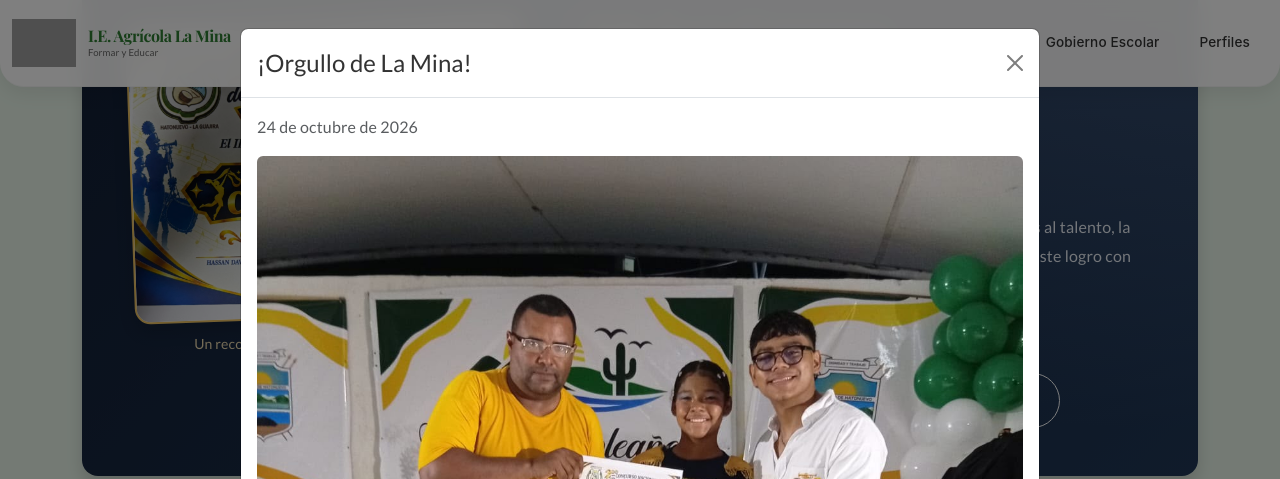
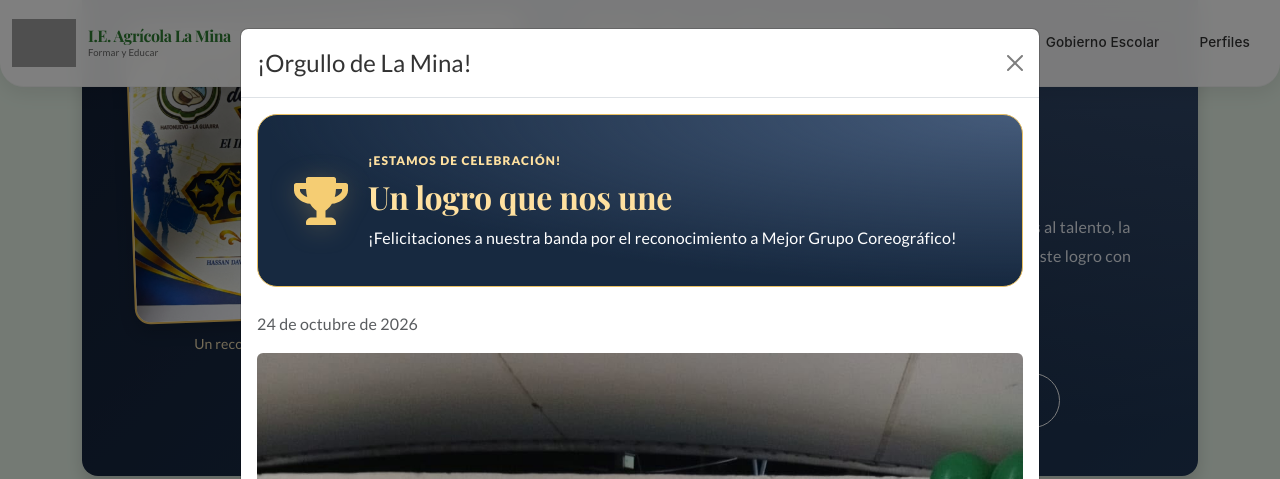
Before and after one commit to Deimer2020/PAGINA-WEB-MINA, a React (Vite) app: page / in a window 1280 px wide. Both pictures are taken after a click on the button "VER LOGRO, FOTOS Y VIDEOS". Shown: the part 5640-6119 px from the top of the page. Built offline with nearby package versions, Linux system fonts and the light colour scheme; grey boxes are pictures that could not be loaded.

Commit message:
Celebrar logro de la banda con trofeo y confeti accesible

```diff
--- a/src/components/sections/novedades/NovedadCard.jsx
+++ b/src/components/sections/novedades/NovedadCard.jsx
@@ -1,7 +1,8 @@
+import { FaTrophy } from 'react-icons/fa'
 import { Card, Button, Badge } from 'react-bootstrap'
 
 const NovedadCard = ({ novedad, onLeerMas, featured = false, active = true }) => (
-  <Card className={`novedad-card${featured ? ' novedad-card--featured' : ''}${novedad.periodico ? ' novedad-card--periodico' : ''}`}
+  <Card className={`novedad-card${novedad.celebracion ? ' novedad-card--celebracion' : ''}${featured ? ' novedad-card--featured' : ''}${novedad.periodico ? ' novedad-card--periodico' : ''}`}
     style={{ '--novedad-color': novedad.color }}>
     <div className={`novedad-card__image${novedad.imagenCompleta ? ' novedad-card__image--contain' : ''}`}>
       <img src={novedad.imagen} alt={novedad.imagenAlt} loading="lazy" decoding="async" />
@@ -10,7 +11,7 @@
       </Badge>}
     </div>
     <Card.Body className="novedad-card__body" aria-hidden={featured && !active ? true : undefined}>
-      {novedad.etiqueta && <span className="novedad-card__anniversary">{novedad.etiqueta}</span>}
+      {novedad.etiqueta && <span className="novedad-card__anniversary">{novedad.celebracion && <FaTrophy className="me-2" aria-hidden="true" />}{novedad.etiqueta}</span>}
       <div className="novedad-card__date">
         <span className="novedad-card__icon" aria-hidden="true">{novedad.icono}</span>
         <span>{novedad.fecha}</span>
--- /dev/null
+++ b/src/components/sections/novedadesContent/CelebracionBanda.jsx
@@ -0,0 +1,13 @@
+import { FaTrophy } from 'react-icons/fa'
+import './celebracionBanda.css'
+
+const CelebracionBanda = () => (
+  <div className="banda-celebracion">
+    <div className="banda-celebracion__confeti" aria-hidden="true">
+      {Array.from({ length: 32 }, (_, i) => <i key={i} style={{ '--x': ((i * 37) % 100) + '%', '--delay': ((i % 8) * 0.12) + 's', '--giro': ((i * 47) % 360) + 'deg', '--tono': ['#e8bf62', '#fff0be', '#72c7a0', '#ffffff'][i % 4] }} />)}
+    </div>
+    <FaTrophy className="banda-celebracion__trofeo" aria-hidden="true" />
+    <div><p className="banda-celebracion__lema">¡ESTAMOS DE CELEBRACIÓN!</p><h3>Un logro que nos une</h3><p className="mb-0">¡Felicitaciones a nuestra banda por el reconocimiento a Mejor Grupo Coreográfico!</p></div>
+  </div>
+)
+export default CelebracionBanda
--- a/src/components/sections/novedadesContent/NoticiaContent.jsx
+++ b/src/components/sections/novedadesContent/NoticiaContent.jsx
@@ -1,5 +1,8 @@
+import CelebracionBanda from './CelebracionBanda'
+
 const NoticiaContent = ({ novedad }) => (
   <article>
+    {novedad.celebracion && <CelebracionBanda />}
     <p className="text-muted">{novedad.fecha}</p>
     {novedad.imagen && (
       <img src={novedad.imagen} alt={novedad.imagenAlt || novedad.titulo}
--- /dev/null
+++ b/src/components/sections/novedadesContent/celebracionBanda.css
@@ -0,0 +1,11 @@
+.banda-celebracion { position: relative; isolation: isolate; display: flex; align-items: center; gap: 20px; overflow: hidden; padding: clamp(22px, 4vw, 36px); margin-bottom: 24px; border: 1px solid #e8bf62; border-radius: 20px; color: #fff; background: radial-gradient(ellipse at top right, #455b7a, transparent 70%), #172940; }
+.banda-celebracion__trofeo { flex-shrink: 0; width: 54px; height: 54px; color: #f5cd73; filter: drop-shadow(0 3px 12px #e8bf6240); }
+.banda-celebracion__lema { color: #ffe1a0; letter-spacing: .09em; font-size: .75rem; font-weight: 800; margin-bottom: 8px; }
+.banda-celebracion h3 { color: #ffe1a0; font-family: 'Playfair Display', serif; font-size: clamp(1.5rem, 4vw, 2rem); }
+.banda-celebracion__confeti { position: absolute; inset: 0; pointer-events: none; overflow: hidden; z-index: -1; }
+.banda-celebracion__confeti i { position: absolute; top: -20px; left: var(--x); width: 7px; height: 12px; background: var(--tono); opacity: 0; animation: banda-confeti 3.2s var(--delay) ease-out 1 both; }
+@keyframes banda-confeti { 0% { opacity: 0; transform: translateY(-20px) rotate(0deg); } 12% { opacity: .9; } 75% { opacity: .65; } 100% { opacity: 0; transform: translateY(330px) rotate(var(--giro)); } }
+.novedad-card--celebracion .novedad-card__anniversary { color: #79530b; background: #fff0c7; border: 1px solid #e8bf62; padding: 6px 12px; border-radius: 999px; font-weight: 800; }
+.novedad-card--celebracion .novedad-card__image { border-top-color: #e8bf62; }
+@media (max-width: 575px) { .banda-celebracion { gap: 14px; align-items: flex-start; } .banda-celebracion__trofeo { width: 36px; height: 36px; } }
+@media (prefers-reduced-motion: reduce) { .banda-celebracion__confeti { display: none; } }
--- a/src/content/novedades/banda-hatonuevo-2026.json
+++ b/src/content/novedades/banda-hatonuevo-2026.json
@@ -9,7 +9,7 @@
   "destacado": true,
   "orden": -1,
   "color": "#192c50",
-  "etiqueta": "Orgullo institucional",
+  "etiqueta": "¡Estamos de celebración!",
   "imagenCompleta": false,
   "contenido": "La Banda Cívica Marcial de la Institución Educativa Agrícola La Mina participó en el II Concurso Nacional de Bandas de Marcha, realizado en Hatonuevo, La Guajira, donde recibió el reconocimiento a Mejor Grupo Coreográfico en la modalidad Tradicional Abierta, según el diploma fechado el 24 de octubre de 2026.\n\nEste logro celebra el talento, la disciplina y el trabajo en equipo de nuestros estudiantes, así como el acompañamiento de quienes hacen posible su formación artística.\n\n¡Felicitaciones a los integrantes de nuestra banda por representar con orgullo a la comunidad educativa!",
   "reconocimiento": {
@@ -48,5 +48,6 @@
       "src": "/videos/banda-hatonuevo-2026/final.mp4",
       "titulo": "Video final"
     }
-  ]
+  ],
+  "celebracion": true
 }
```
